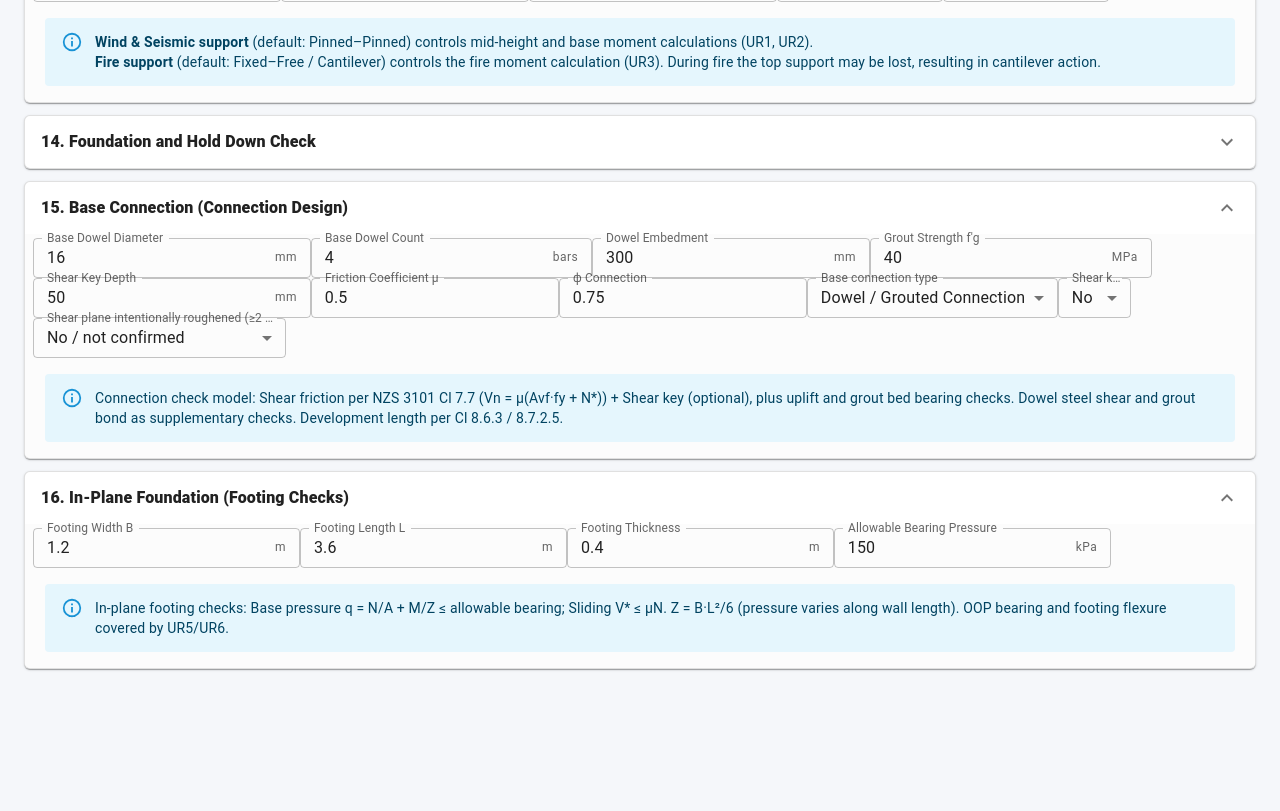
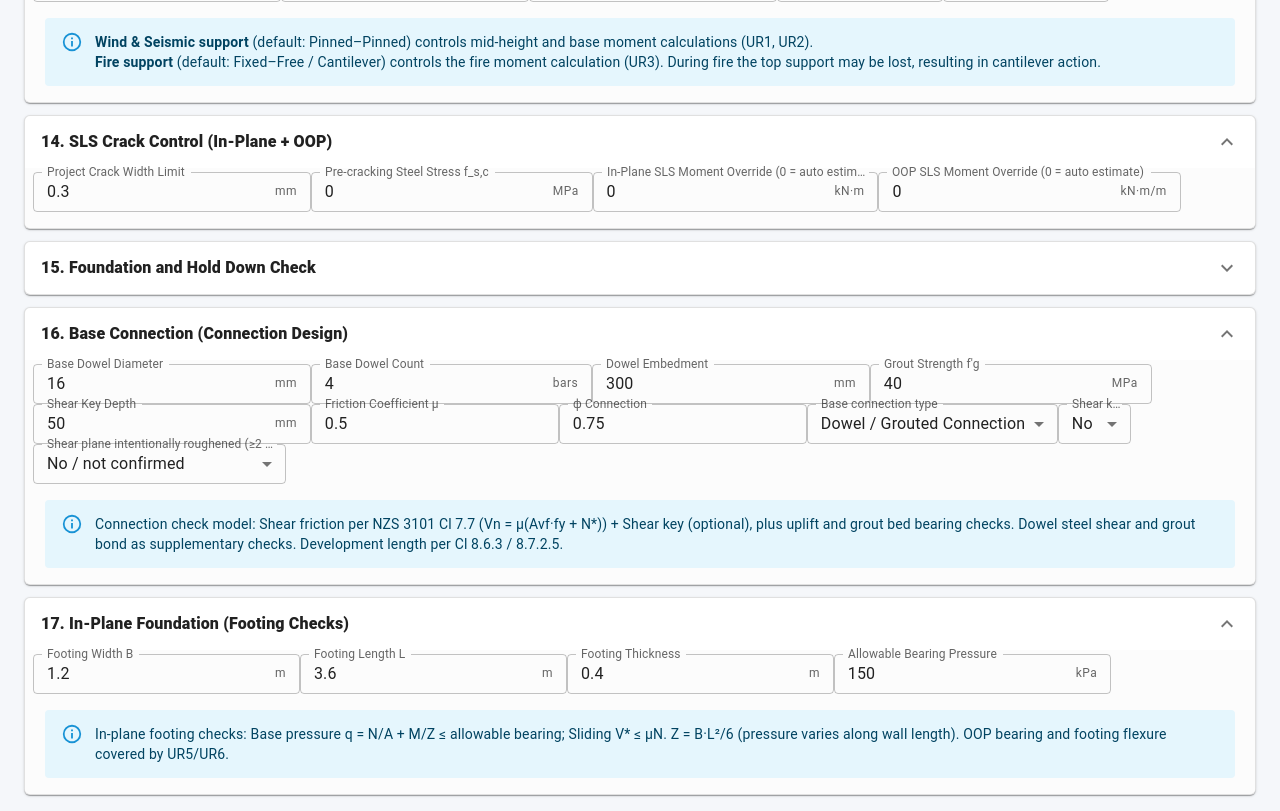
Before and after one commit to abulabadabula/PanelWall, a React (Vite) app: page / in a window 1280 px wide. Shown: the part 2940-3751 px from the top of the page. Before the commit the page ends 3625 px from the top, so only its background shows below. Built offline with nearby package versions, Linux system fonts and the light colour scheme.

Commit message:
Add project SLS crack-control inputs

```diff
--- a/feature/PrecastPanelConfig.js
+++ b/feature/PrecastPanelConfig.js
@@ -202,15 +202,25 @@ export const INPUT_SECTIONS = [
     ]
   },
   {
+    id: 'crackControl',
+    title: '14. SLS Crack Control (In-Plane + OOP)',
+    fields: [
+      { key: 'crackWidthLimit', label: 'Project Crack Width Limit', unit: 'mm', step: '0.05', min: '0.05' },
+      { key: 'crackShrinkageSteelStress', label: 'Pre-cracking Steel Stress f_s,c', unit: 'MPa', step: '5', min: '0' },
+      { key: 'crackSlsMomentInPlane', label: 'In-Plane SLS Moment Override (0 = auto estimate)', unit: 'kN·m', step: '1', min: '0' },
+      { key: 'crackSlsMomentOutOfPlane', label: 'OOP SLS Moment Override (0 = auto estimate)', unit: 'kN·m/m', step: '0.1', min: '0' }
+    ]
+  },
+  {
     id: 'foundation',
-    title: '14. Foundation and Hold Down Check',
+    title: '15. Foundation and Hold Down Check',
     fields: [
       { key: 'qU', label: 'Ultimate Bearing Capacity (qU)', unit: 'kPa', step: '10', min: '0' }
     ]
   },
   {
     id: 'connection',
-    title: '15. Base Connection (Connection Design)',
+    title: '16. Base Connection (Connection Design)',
     fields: [
       { key: 'baseDowelDiameter', label: 'Base Dowel Diameter', unit: 'mm', step: '1', min: '6' },
       { key: 'baseDowelCount', label: 'Base Dowel Count', unit: 'bars', step: '1', min: '0' },
@@ -223,7 +233,7 @@ export const INPUT_SECTIONS = [
   },
   {
     id: 'inPlaneFoundation',
-    title: '16. In-Plane Foundation (Footing Checks)',
+    title: '17. In-Plane Foundation (Footing Checks)',
     fields: [
       { key: 'footingWidth', label: 'Footing Width B', unit: 'm', step: '0.05', min: '0.1' },
       { key: 'footingLength', label: 'Footing Length L', unit: 'm', step: '0.05', min: '0.1' },
@@ -395,6 +405,13 @@ export const DEFAULT_INPUTS = {
   phiShear: 0.75,
   phiCompression: 0.75,
 
+  /* SLS crack control. The 0.30 mm default is a project starting assumption,
+     not a universal NZS 3101 limit. Confirm exposure and serviceability criteria. */
+  crackWidthLimit: 0.30,
+  crackShrinkageSteelStress: 0,
+  crackSlsMomentInPlane: 0,
+  crackSlsMomentOutOfPlane: 0,
+
   /* --------------------------------------------------------------------------
   13. Foundation and Hold Down Check
   qU – ultimate bearing capacity used by the OOP foundation check (UR5)
```
